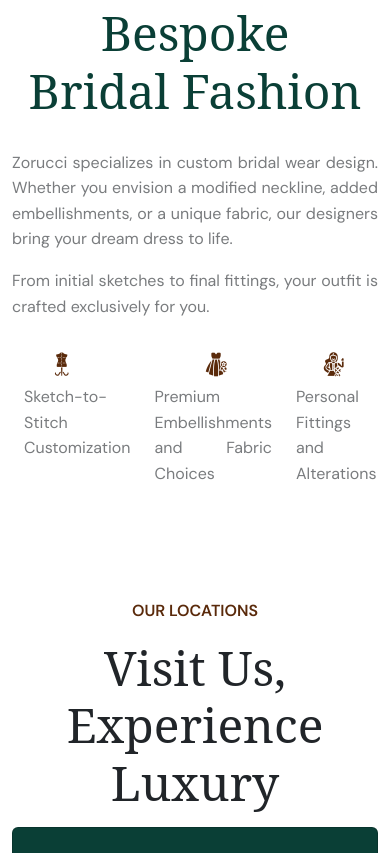
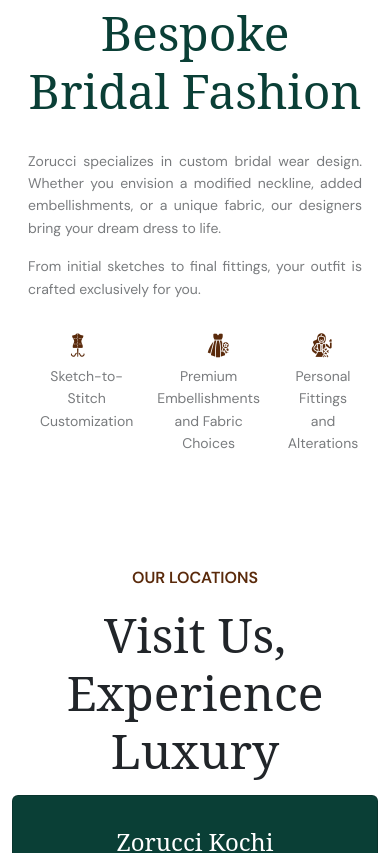
Before and after one commit to rootmentsdev/Zorucci, a React (Vite) app in the folder frontend/: page / in a window 390 px wide. Shown: the part 5180-6033 px from the top of the page. Built offline with nearby package versions, Linux system fonts and the light colour scheme; a web font is replaced by a local one.

Commit message:
Adjust paragraph spacing and font size on small screens

```diff
--- a/frontend/src/pages/Designpage.jsx
+++ b/frontend/src/pages/Designpage.jsx
@@ -21,10 +21,10 @@ function Designpage() {
   return (
     <>
           <Container>
-        <Row>
+        <Row className='px-md-0 px-3'>
           <Col md={6} sm={12} className='align-items-center text-center py-5'>
             <Image id='designimg1' src={designimg1} alt='' fluid className='d-md-block d-none' style={{ width: "467px", height: "571px" }} />
-            <Image id='designimg1' src={designimg1} alt='' fluid className='d-block d-md-none ms-5' style={{ width: "287px", height: "350px" }} />
+            <Image id='designimg1' src={designimg1} alt='' fluid className='d-block d-md-none ms-4' style={{ width: "287px", height: "350px" }} />
 
           </Col>
           <Col md={6} sm={12} >
@@ -34,26 +34,26 @@ function Designpage() {
                 <h2 id='dhead2'>Bespoke <br /> Bridal Fashion</h2>
 
               </div>
-              <div className='text-md-start py-3'>
-                <p id='dpara1'>Zorucci specializes in custom bridal wear design. Whether you envision a modified neckline, added embellishments, or a unique fabric, our designers bring your dream dress to life.</p>
-                <p id='dpara1'>From initial sketches to final fittings, your outfit is crafted exclusively for you.</p>
+              <div className='text-start py-3'>
+                <p className='dpara'>Zorucci specializes in custom bridal wear design. Whether you envision a modified neckline, added embellishments, or a unique fabric, our designers bring your dream dress to life.</p>
+                <p className='dpara'>From initial sketches to final fittings, your outfit is crafted exclusively for you.</p>
               </div>
               <div>
                 <Row className='text-md-start text-center ms-auto mt-md-3'>
                   <Col className=''>
                     <Image id='designimg2' src={designimg2} alt='' fluid className='d-md-block d-none' style={{ width: "54px", height: "54px" }} />
                     <Image id='designimg2' src={designimg2} alt='' fluid className='d-block d-md-none ms-4' style={{ width: "27px", height: "27px" }} />
-                    <p id='dpara1'>Sketch-to-Stitch Customization</p>
+                    <p className='dpara1'>Sketch-to-Stitch Customization</p>
                   </Col>
                   <Col className='order-md-1 order-2'>
                     <Image id='designimg3' src={designimg3} alt='' fluid className='d-md-block d-none' style={{ width: "54px", height: "54px" }} />
                     <Image id='designimg3' src={designimg3} alt='' fluid className='d-block d-md-none ms-4' style={{ width: "27px", height: "27px" }} />
-                    <p id='dpara1'>Personal Fittings <br /> and Alterations</p>
+                    <p className='dpara1'>Personal Fittings <br /> and Alterations</p>
                   </Col>
                   <Col className='order-md-2 order-1'>
                     <Image id='designimg4' src={designimg4} alt='' fluid className='d-md-block d-none ' style={{ width: "54px", height: "54px" }} />
                     <Image id='designimg4' src={designimg4} alt='' fluid className='d-block d-md-none ms-5' style={{ width: "27px", height: "27px" }} />
-                    <p id='dpara1'>Premium Embellishments and Fabric Choices</p>
+                    <p className='dpara1'>Premium Embellishments and Fabric Choices</p>
                   </Col>
                 </Row>
               </div>
--- a/frontend/src/pages/Faqpage.jsx
+++ b/frontend/src/pages/Faqpage.jsx
@@ -44,7 +44,7 @@ function Faqpage() {
   return (
     <>
       <Container id='faq'>
-        <Row className='mt-5 g-0'>
+        <Row className='mt-5 g-0 px-3'>
           <Col md={4} sm={12} >
             <div className='text-md-start text-center'>
               <p id='fhead1'>FAQ</p>
--- a/frontend/src/styles/design.css
+++ b/frontend/src/styles/design.css
@@ -12,7 +12,7 @@
     color: #0A3F36;
 }
 
-#dpara1{
+.dpara{
   font-family: "DM Sans", sans-serif;
   text-align:justify;
   font-Size: 16px;
@@ -20,3 +20,27 @@
   line-height: 1.6;
   margin-top: 6px;
 }
+
+@media (max-width: 575.98px) {
+  .dpara {
+    font-size: 14px;
+
+  }
+}
+
+
+.dpara1{
+  font-family: "DM Sans", sans-serif;
+  text-align:justify;
+  font-Size: 16px;
+  opacity: 0.6;
+  line-height: 1.6;
+  margin-top: 6px;
+}
+
+@media (max-width: 575.98px) {
+  .dpara1 {
+    font-size: 14px;
+    text-align: center;
+  }
+}
--- a/frontend/src/styles/responsive.css
+++ b/frontend/src/styles/responsive.css
@@ -53,6 +53,9 @@
 
   #Chead1{
   font-size: 16px !important;
+   }
+   .dpara1{
+    font-size: 14px;
    }
 }
 
```
